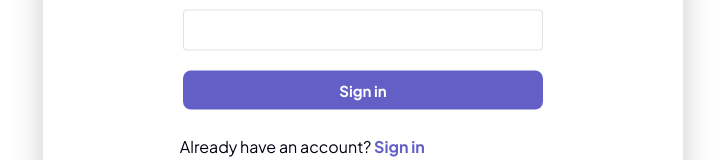
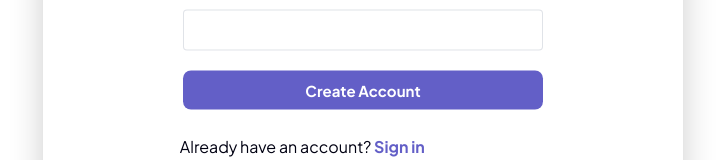
Before and after one commit to JulianKoehler/Kanban-Board, a Next.js app: page /signup in a window 1280 px wide. Shown: the part 544-704 px from the top of the page, without its empty margins (277-1002 px from the left). Built offline with nearby package versions, Linux system fonts and the light colour scheme.

Commit message:
fixed bug in sign up regarding the display name initials generation

```diff
--- a/components/UI/Avatar/index.tsx
+++ b/components/UI/Avatar/index.tsx
@@ -11,9 +11,17 @@ interface Props extends HTMLProps<HTMLDivElement> {
 const Avatar = ({ user, className = "", ...props }: Props) => {
   function getUserInitials() {
     const userNameArray = user?.displayName?.split(" ");
-    return userNameArray
-      ? userNameArray![0].charAt(0).concat(userNameArray![1].charAt(0))
-      : "";
+    let userName = "";
+    const MAX_LENGTH_INITIALS = 3
+
+    if (!userNameArray) return;
+
+    for (let i = 0; i < userNameArray.length; i++) {
+      if (i >= MAX_LENGTH_INITIALS) break
+      userName += userNameArray[i].charAt(0);
+    }
+
+    return userName;
   }
 
   return (
--- a/pages/signup.tsx
+++ b/pages/signup.tsx
@@ -144,9 +144,9 @@ const Signup = () => {
           </FormGroup>
           <Button
             disabled={loading}
-            className="mt-4 flex justify-center rounded-[0.8rem] py-4 text-lg"
+            className="mt-4 capitalize flex justify-center rounded-[0.8rem] py-4 text-lg"
           >
-            {loading ? LoadingSpinner_TailSpin : "Sign in"}
+            {loading ? LoadingSpinner_TailSpin : "create account"}
           </Button>
         </form>
         <div className="mt-6 flex w-full flex-col gap-7">
```
